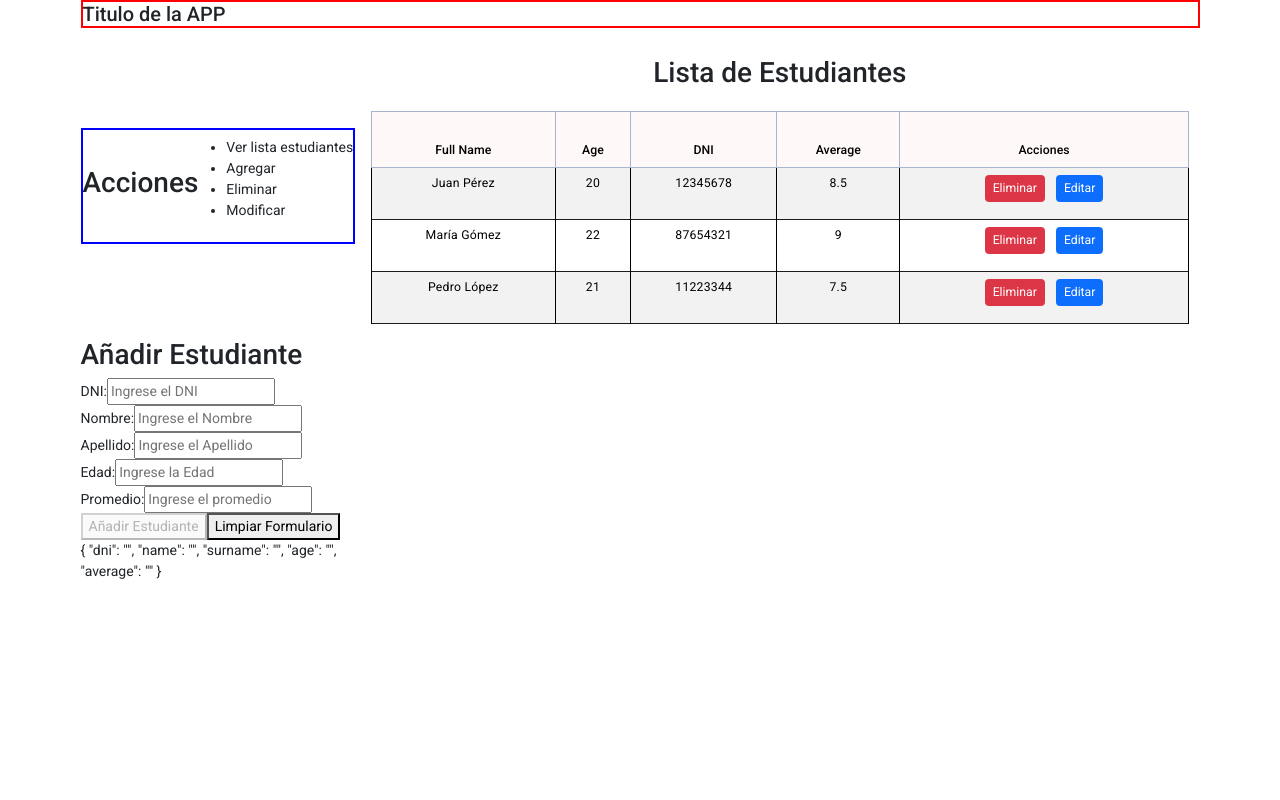
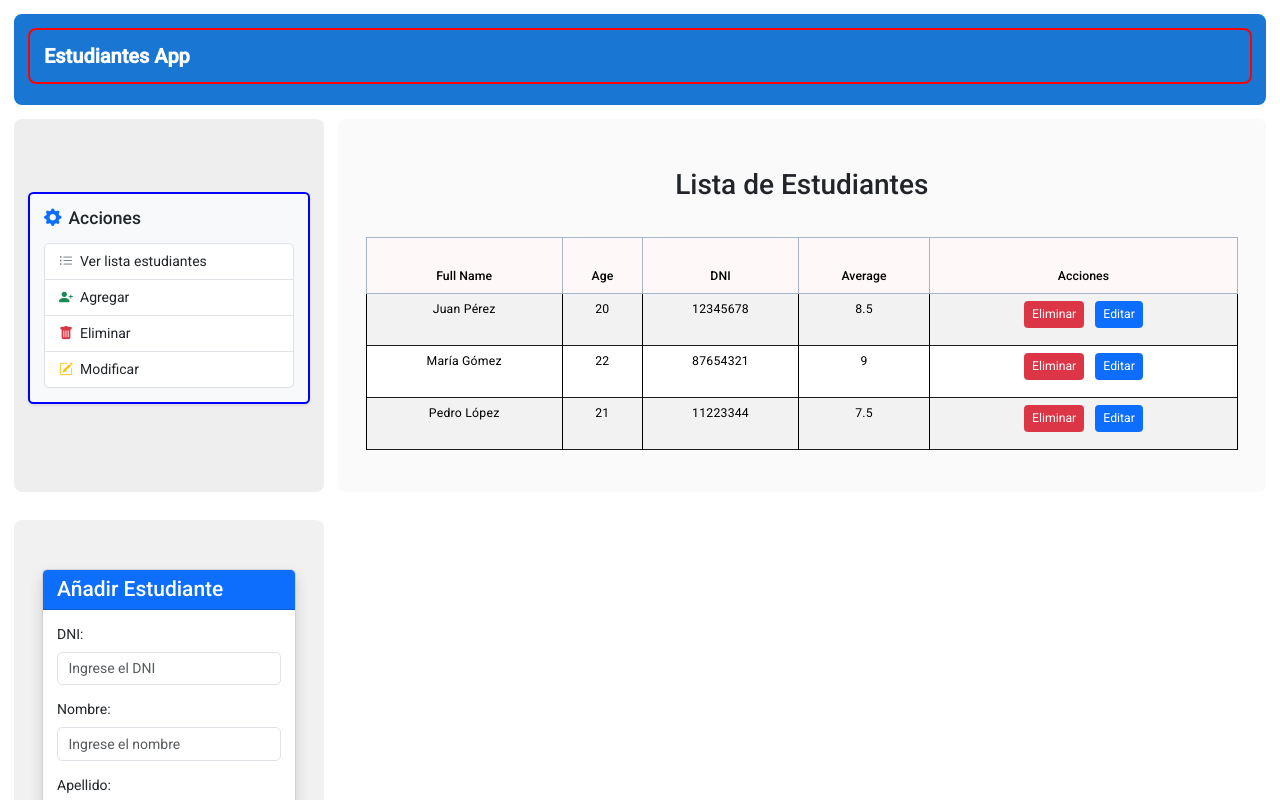
Before and after one commit to FromeroEmaresa/supreme-adventure, an Angular app: page / in a window 1280 px wide. Shown: the top 800 px of the page. Built offline with nearby package versions, Linux system fonts and the light colour scheme.

Commit message:
feature: cambiar titulo

```diff
--- a/package.json
+++ b/package.json
@@ -21,6 +21,7 @@
     "@ng-bootstrap/ng-bootstrap": "^19.0.1",
     "@popperjs/core": "^2.11.8",
     "bootstrap": "^5.3.6",
+    "bootstrap-icons": "^1.13.1",
     "rxjs": "~7.8.0",
     "tslib": "^2.3.0",
     "zone.js": "~0.15.0"
--- a/src/app/add-form/add-form.html
+++ b/src/app/add-form/add-form.html
@@ -1,78 +1,83 @@
-<div class="add-form">
-    <h2>Añadir Estudiante</h2>
-
+<div class="container mt-4">
+  <div class="card shadow">
+    <div class="card-header bg-primary text-white">
+      <h4 class="mb-0">Añadir Estudiante</h4>
+    </div>
+    <div class="card-body">
       <form [formGroup]="studentForm" (ngSubmit)="onSubmit()">
-            <div class="form-group">
-                <label for="dni">DNI:</label>
+        <div class="mb-3">
+          <label for="dni" class="form-label">DNI:</label>
           <input
             type="text"
             id="dni"
+            class="form-control"
             formControlName="dni"
-                    placeholder="Ingrese el DNI">
-                <div *ngIf="studentForm.get('dni')?.invalid && studentForm.get('dni')?.touched" class="error">
-                    DNI es requerido
-                </div>
+            [class.is-invalid]="studentForm.get('dni')?.invalid && studentForm.get('dni')?.touched"
+            placeholder="Ingrese el DNI" />
+          <div class="invalid-feedback">DNI es requerido.</div>
         </div>
 
-            <div class="form-group">
-                <label for="name">Nombre:</label>
+        <div class="mb-3">
+          <label for="name" class="form-label">Nombre:</label>
           <input
             type="text"
             id="name"
+            class="form-control"
             formControlName="name"
-                    placeholder="Ingrese el Nombre">
-                <div *ngIf="studentForm.get('name')?.invalid && studentForm.get('name')?.touched" class="error">
-                    Nombres es requerido
-                </div>
+            [class.is-invalid]="studentForm.get('name')?.invalid && studentForm.get('name')?.touched"
+            placeholder="Ingrese el nombre" />
+          <div class="invalid-feedback">Nombre es requerido.</div>
         </div>
 
-            <div class="form-group">
-                <label for="surname">Apellido:</label>
+        <div class="mb-3">
+          <label for="surname" class="form-label">Apellido:</label>
           <input
             type="text"
             id="surname"
+            class="form-control"
             formControlName="surname"
-                    placeholder="Ingrese el Apellido">
-                <div *ngIf="studentForm.get('surname')?.invalid && studentForm.get('surname')?.touched" class="error">
-                    Apellido es requerido
-                </div>
+            [class.is-invalid]="studentForm.get('surname')?.invalid && studentForm.get('surname')?.touched"
+            placeholder="Ingrese el apellido" />
+          <div class="invalid-feedback">Apellido es requerido.</div>
         </div>
 
-            <div class="form-group">
-                <label for="age">Edad:</label>
+        <div class="mb-3">
+          <label for="age" class="form-label">Edad:</label>
           <input
             type="number"
             id="age"
+            class="form-control"
             formControlName="age"
-                    placeholder="Ingrese la Edad">
-                <div *ngIf="studentForm.get('age')?.invalid && studentForm.get('age')?.touched" class="error">
-                    Edad es requerida y debe ser mayor a 0
-                </div>
+            [class.is-invalid]="studentForm.get('age')?.invalid && studentForm.get('age')?.touched"
+            placeholder="Ingrese la edad"
+            min="0" />
+          <div class="invalid-feedback">Edad es requerida y debe ser mayor o igual a 0.</div>
         </div>
 
-            <div class="form-group">
-                <label for="average">Promedio:</label>
+        <div class="mb-3">
+          <label for="average" class="form-label">Promedio:</label>
           <input
             type="number"
             id="average"
+            class="form-control"
             formControlName="average"
-                    placeholder="Ingrese el promedio">
+            [class.is-invalid]="studentForm.get('average')?.invalid && studentForm.get('average')?.touched"
+            placeholder="Ingrese el promedio"
+            min="0"
+            max="10"
+            step="0.1" />
+          <div class="invalid-feedback">Promedio es requerido (0 a 10).</div>
         </div>
 
-            <button
-                type="submit"
-                [disabled]="studentForm.invalid"
-                class="submit-btn">
-                Añadir Estudiante
+        <div class="d-flex justify-content-between">
+          <button type="submit" class="btn btn-primary" [disabled]="studentForm.invalid">
+            <i class="bi bi-plus-circle"></i> Añadir Estudiante
           </button>
-
-            <button
-                type="button"
-                (click)="onReset()"
-                class="reset-btn">
-                Limpiar Formulario
+          <button type="button" class="btn btn-secondary" (click)="onReset()">
+            <i class="bi bi-arrow-counterclockwise"></i> Limpiar Formulario
           </button>
+        </div>
       </form>
     </div>
-
-{{ studentForm.value | json }}
+  </div>
+</div>
--- a/src/app/add-form/add-form.ts
+++ b/src/app/add-form/add-form.ts
@@ -1,5 +1,5 @@
 import { CommonModule } from '@angular/common';
-import { Component, EventEmitter, OnInit, Output} from '@angular/core';
+import { Component, EventEmitter, Input, OnInit, Output, SimpleChanges} from '@angular/core';
 import { FormBuilder, FormGroup, ReactiveFormsModule, Validators } from '@angular/forms';
 import { Student } from '../../shared/entities';
 import { MatSnackBar, MatSnackBarModule } from '@angular/material/snack-bar';
@@ -14,6 +14,7 @@ import { MatSnackBar, MatSnackBarModule } from '@angular/material/snack-bar';
 export class AddForm implements OnInit {
   studentForm!: FormGroup;
   @Output() studentAdded = new EventEmitter<Student>();
+  @Input() estudianteEditar?: Student;
 
   constructor(private fb: FormBuilder, private snackBar: MatSnackBar) {}
 
@@ -49,4 +50,17 @@ export class AddForm implements OnInit {
   onReset() {
     this.studentForm.reset();
   }
+
+  ngOnChanges(changes: SimpleChanges): void {
+  if (changes['estudianteEditar'] && this.estudianteEditar) {
+    this.studentForm.setValue({
+      dni: this.estudianteEditar.dni,
+      name: this.estudianteEditar.name,
+      surname: this.estudianteEditar.surname,
+      age: this.estudianteEditar.age,
+      average: this.estudianteEditar.average
+    });
+    }
+  }
+
 }
--- a/src/app/app.html
+++ b/src/app/app.html
@@ -1,13 +1,17 @@
 <div class="container">
   <app-toolbar class="toolbar"></app-toolbar>
   <app-navbar class="navbar"></app-navbar>
+
   <div class="content">
-
-
-    <app-students-table [students]="students"></app-students-table>
-
-
+    <app-students-table
+      [students]="students"
+      (eliminar)="eliminarEstudiante($event)"
+      (editar)="editarEstudiante($event)">
+    </app-students-table>
   </div>
 
-  <app-add-form (studentAdded)="addStudent($event)"></app-add-form>
+  <app-add-form
+    [estudianteEditar]="estudianteParaEditar"
+    (studentAdded)="addStudent($event)">
+  </app-add-form>
 </div>
--- a/src/app/app.ts
+++ b/src/app/app.ts
@@ -29,4 +29,14 @@ export class App implements OnInit {
     this.students = [...this.students, student];
   }
 
+  eliminarEstudiante(estudiante: Student) {
+  this.students = this.students.filter(s => s !== estudiante);
+  }
+
+  estudianteParaEditar?: Student;
+  editarEstudiante(estudiante: Student) {
+  this.estudianteParaEditar = { ...estudiante }; // Copia para no modificar directamente
+  }
+
+
 }
--- a/src/app/navbar/navbar.html
+++ b/src/app/navbar/navbar.html
@@ -1,9 +1,19 @@
-<div class="navbar">
-    <h2>Acciones</h2>
-  <ul>
-    <li>Ver lista estudiantes</li>
-    <li>Agregar</li>
-    <li>Eliminar</li>
-    <li>Modificar</li>
+<div class="navbar p-3 bg-light rounded shadow-sm mb-3">
+  <h2 class="h5 mb-3">
+    <i class="bi bi-gear-fill me-2 text-primary"></i>Acciones
+  </h2>
+  <ul class="list-group">
+    <li class="list-group-item d-flex align-items-center">
+      <i class="bi bi-list-ul me-2 text-secondary"></i> Ver lista estudiantes
+    </li>
+    <li class="list-group-item d-flex align-items-center">
+      <i class="bi bi-person-plus-fill me-2 text-success"></i> Agregar
+    </li>
+    <li class="list-group-item d-flex align-items-center">
+      <i class="bi bi-trash-fill me-2 text-danger"></i> Eliminar
+    </li>
+    <li class="list-group-item d-flex align-items-center">
+      <i class="bi bi-pencil-square me-2 text-warning"></i> Modificar
+    </li>
   </ul>
 </div>
--- a/src/app/navbar/navbar.scss
+++ b/src/app/navbar/navbar.scss
@@ -1,3 +1,5 @@
 .navbar {
     border: 2px solid blue;
+    display: block;
+    width: 100%;
 }
--- a/src/app/toolbar/toolbar.html
+++ b/src/app/toolbar/toolbar.html
@@ -1,5 +1,5 @@
 <!-- Titulo de la APP -->
 
 <h1 appBigtitle class="toolbar">
-    Titulo de la APP
+    Estudiantes App
 </h1>
--- a/src/index.html
+++ b/src/index.html
@@ -8,6 +8,11 @@
   <link rel="icon" type="image/x-icon" href="favicon.ico">
   <link href="https://fonts.googleapis.com/css2?family=Roboto:wght@300;400;500&display=swap" rel="stylesheet">
   <link href="https://fonts.googleapis.com/icon?family=Material+Icons" rel="stylesheet">
+  <!-- Bootstrap -->
+  <link href="https://cdn.jsdelivr.net/npm/bootstrap@5.3.3/dist/css/bootstrap.min.css" rel="stylesheet">
+  <!-- Bootstrap Icons -->
+  <link href="https://cdn.jsdelivr.net/npm/bootstrap-icons@1.10.5/font/bootstrap-icons.css" rel="stylesheet">
+
 </head>
 <body>
   <app-root></app-root>
--- a/src/styles.scss
+++ b/src/styles.scss
@@ -39,3 +39,74 @@ html {
 
 html, body { height: 100%; }
 body { margin: 0; font-family: Roboto, "Helvetica Neue", sans-serif; }
+
+
+/* Estilo general */
+.container {
+  display: flex;
+  flex-direction: column;
+  gap: 1rem;
+  padding: 1rem;
+  max-width: 100%;
+  box-sizing: border-box;
+}
+
+/* Encabezado */
+.toolbar {
+  background-color: #1976d2;
+  color: white;
+  padding: 1rem;
+  border-radius: 8px;
+  font-weight: bold;
+  font-size: 1.2rem;
+}
+
+/* Menú de navegación */
+.navbar {
+  background-color: #eeeeee;
+  padding: 1rem;
+  border-radius: 8px;
+}
+
+/* Contenido principal */
+.content {
+  background-color: #fafafa;
+  padding: 1rem;
+  border-radius: 8px;
+  overflow-x: auto;
+}
+
+/* Tabla de estudiantes */
+app-students-table {
+  display: block;
+  width: 100%;
+}
+
+/* Formulario de agregar */
+app-add-form {
+  display: block;
+  width: 100%;
+  margin-top: 1rem;
+  padding: 1rem;
+  background-color: #f1f1f1;
+  border-radius: 8px;
+}
+
+/* Responsividad */
+@media (max-width: 768px) {
+  .container {
+    padding: 0.5rem;
+  }
+
+  .toolbar,
+  .navbar,
+  .content,
+  app-add-form {
+    padding: 0.8rem;
+    font-size: 0.95rem;
+  }
+
+  table {
+    font-size: 0.85rem;
+  }
+}
```
Also changed, not shown: 1 other file (tests, documents, lock files or other folders). Lines whose indentation alone changed are shown as unchanged.
